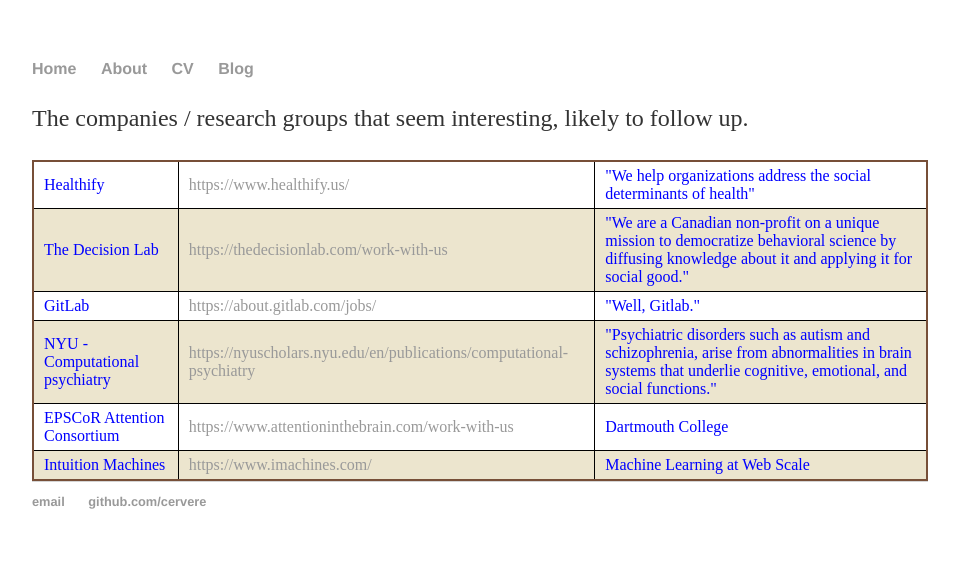
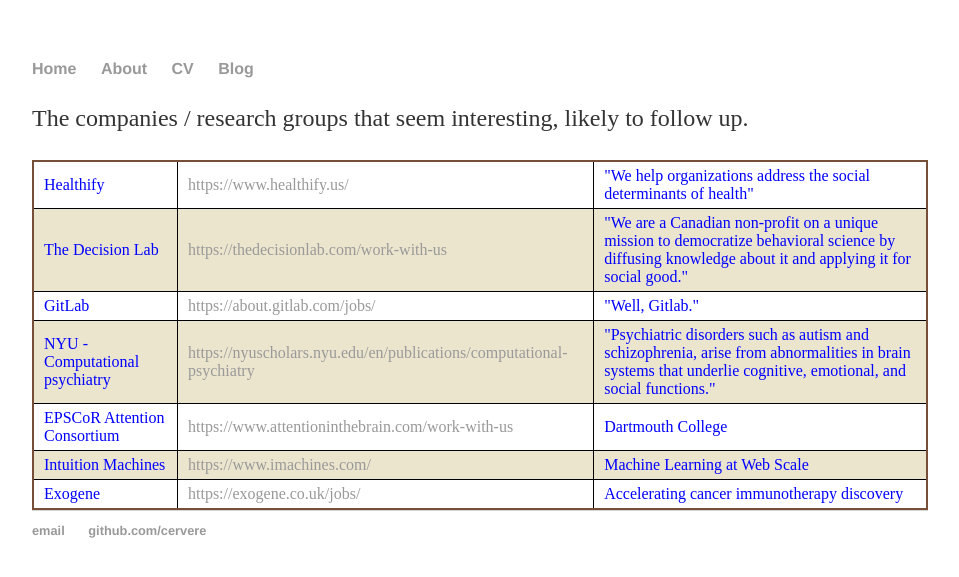
Before and after one commit to cervere/cervere.github.io, a Jekyll site: the page built from _posts/2020-04-06-companies.md, in a window 1280 px wide. Shown: the top 577 px of the page, without its empty margins (160-1119 px from the left). Built offline with Jekyll 4.4.1, drawn with Linux system fonts in a browser that asks for light colours.

Commit message:
Update 2020-04-06-companies.md

```diff
--- a/_posts/2020-04-06-companies.md
+++ b/_posts/2020-04-06-companies.md
@@ -53,5 +53,10 @@
   <td><a href="https://www.imachines.com/"> https://www.imachines.com/ </a> </td>
   <td>Machine Learning at Web Scale</td>
 </tr>
+<tr>
+  <td>Exogene</td>
+  <td><a href="https://exogene.co.uk/jobs/"> https://exogene.co.uk/jobs/ </a> </td>
+  <td>Accelerating cancer immunotherapy discovery</td>
+</tr>
 
 </table>
```
